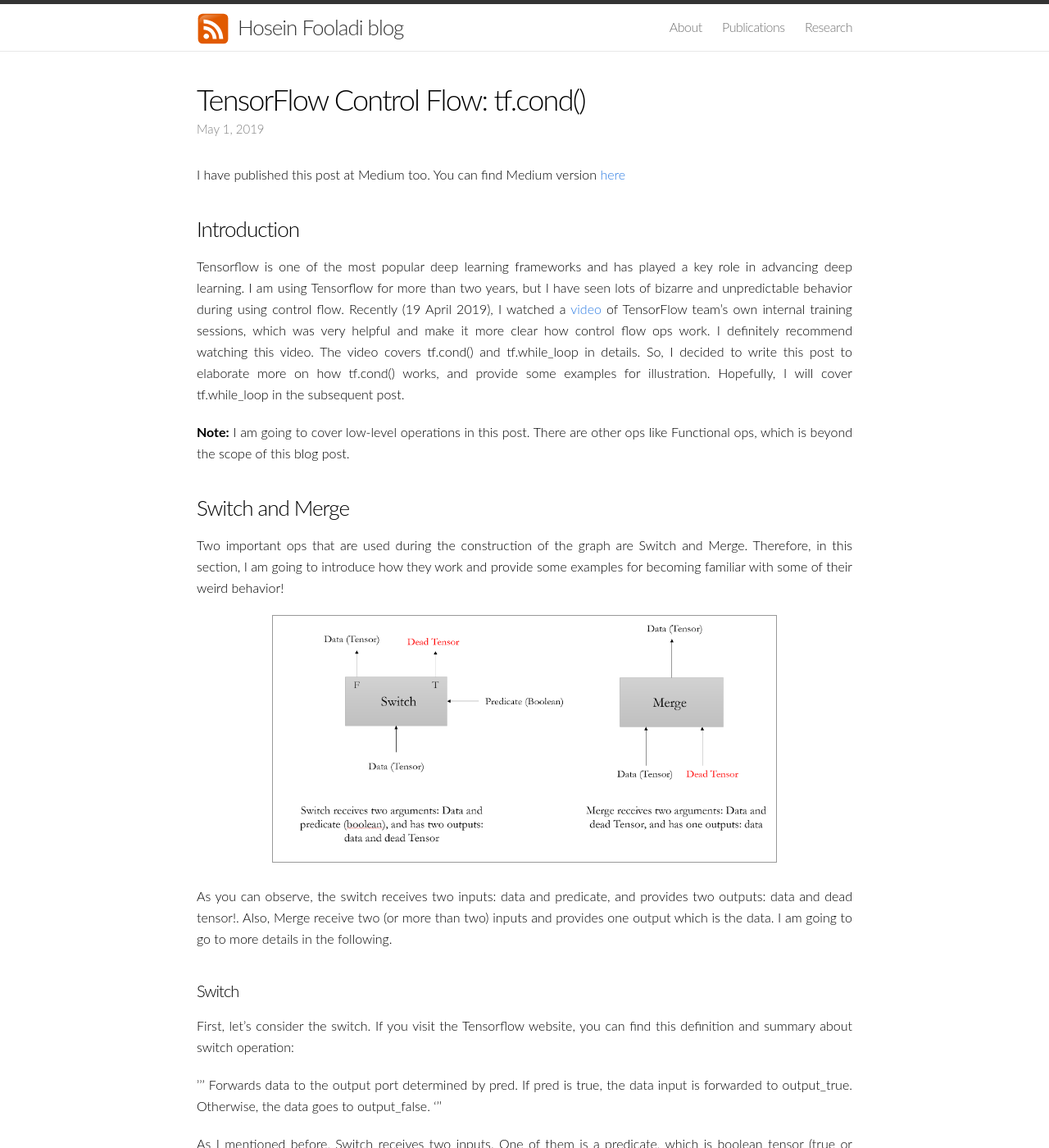
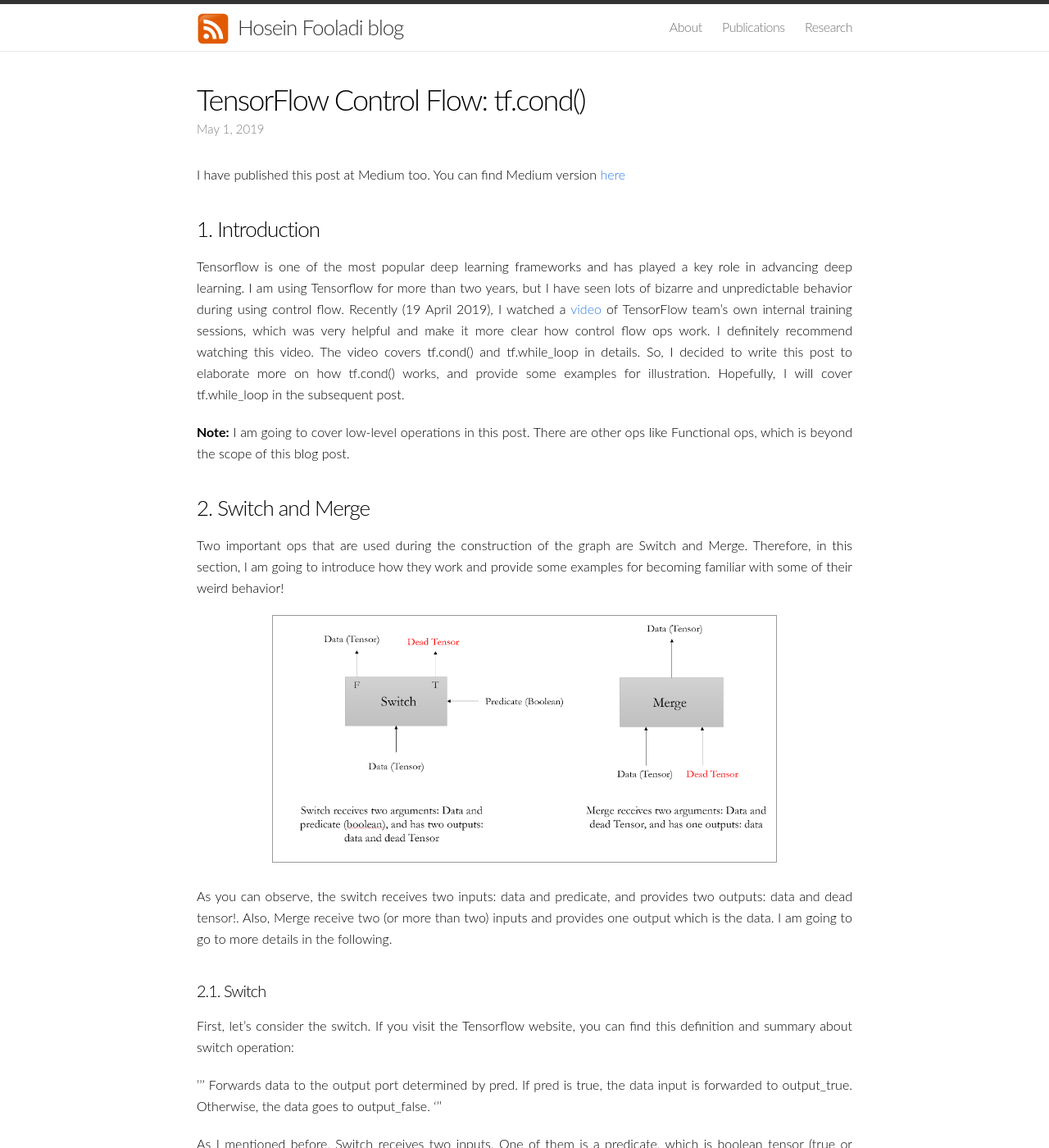
Before and after one commit to HFooladi/HFooladi.github.io, a Jekyll site: the page built from _posts/2019-05-01-TensorFlow_Condition.md, in a window 1280 px wide and 1400 px high. Shown: the whole window at 82% size. Built offline with Jekyll 4.4.1, drawn with Linux system fonts in a browser that asks for light colours; comment, search, counter and statistics services are not loaded; some of the changed text lies outside the part shown.

Commit message:
minor edit on text

```diff
--- a/_posts/2019-05-01-TensorFlow_Condition.md
+++ b/_posts/2019-05-01-TensorFlow_Condition.md
@@ -9,7 +9,7 @@ mathjax: true
 
 I have published this post at Medium too. You can find Medium version [here](https://towardsdatascience.com/tensorflow-control-flow-tf-cond-903e020e722a)
 
-### Introduction
+### 1. Introduction
 
 Tensorflow is one of the most popular deep learning frameworks and has played a key role in advancing deep learning.
 I am using Tensorflow for more than two years, but I have seen lots of bizarre and unpredictable behavior during using control flow.
@@ -20,7 +20,7 @@ provide some examples for illustration. Hopefully, I will cover tf.while_loop in
 
 **Note:** I am going to cover low-level operations in this post. There are other ops like Functional ops, which is beyond the scope of this blog post.
 
-### Switch and Merge
+### 2. Switch and Merge
 
 Two important ops that are used during the construction of the graph are Switch and Merge. Therefore, in this section,
 I am going to introduce how they work and provide some examples for becoming familiar with some of their weird behavior!
@@ -33,7 +33,7 @@ I am going to introduce how they work and provide some examples for becoming fam
 As you can observe, the switch receives two inputs: data and predicate, and provides two outputs: data and dead tensor!.
 Also, Merge receive two (or more than two) inputs and provides one output which is the data. I am going to go to more details in the following.
 
-#### Switch
+#### 2.1. Switch
 
 First, let’s consider the switch. If you visit the Tensorflow website, you can find this definition and summary about switch operation:
 
@@ -101,7 +101,7 @@ InvalidArgumentError: Retval[0] does not have value
 
 Now, I think it’s enough for Switch. let’s see how Merge operates.
 
-#### Merge
+#### 2.2. Merge
 
 Merge is another operator which is required for construction of tf.cond() graph.
 
```
Also changed, not shown: other parts of _posts/2019-05-01-TensorFlow_Condition.md (+1 -1 lines).
